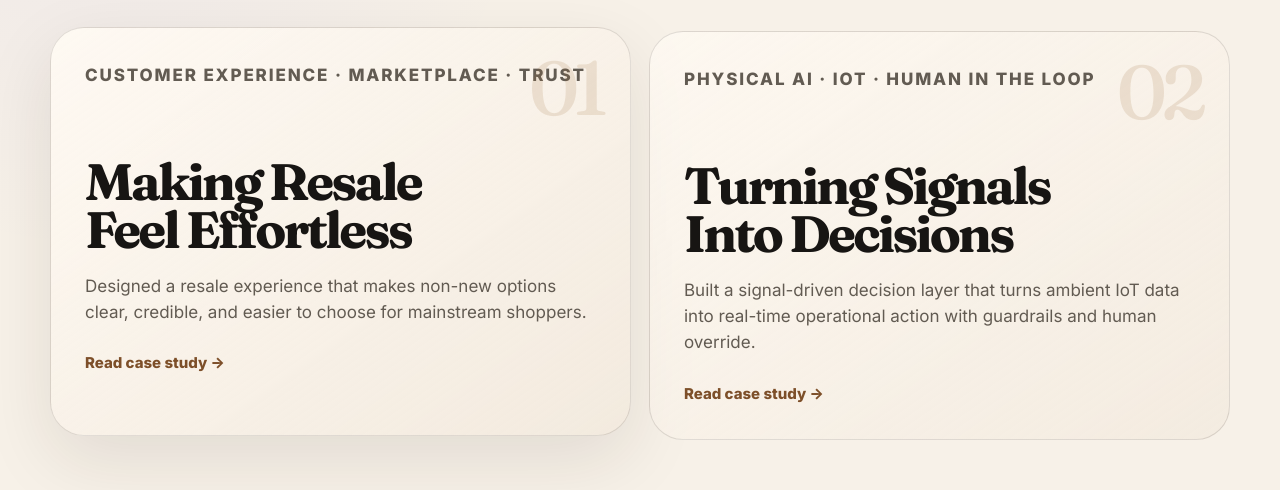
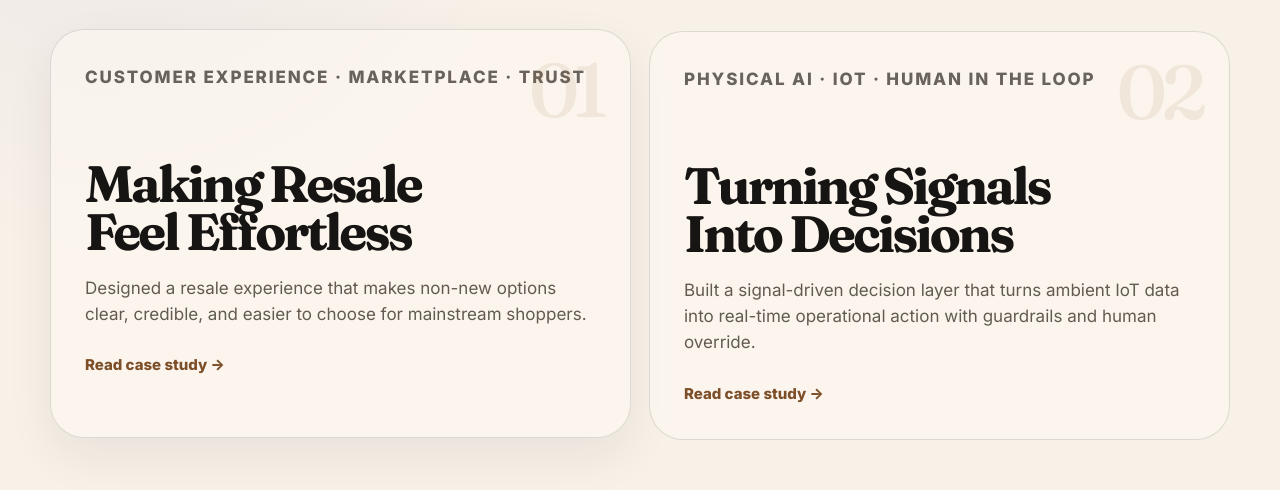
Before and after one commit to srishti-bhandari-product/srishtibhandari.github.io, a plain HTML site: page index.html in a window 1280 px wide. In both pictures the pointer is over the element 340 px from the left and 1770 px from the top of the page. Shown: the part 1535-2025 px from the top of the page. Drawn offline with Linux system fonts and the light colour scheme.

Commit message:
Update style.css

```diff
--- a/style.css
+++ b/style.css
@@ -1716,3 +1716,25 @@ a {
     min-height: auto;
   }
 }
+/* =========================
+   Work cards: lighter, quieter, equal treatment
+   ========================= */
+
+.work-panel,
+.work-panel:hover{
+  background: rgba(255, 250, 243, 0.46) !important;
+  box-shadow: none;
+}
+
+.work-panel:hover{
+  transform: translateY(-2px);
+  box-shadow: 0 18px 48px rgba(44, 33, 24, 0.07);
+}
+
+.work-panel::before{
+  color: rgba(164, 111, 61, 0.11);
+}
+
+.work-panel .meta{
+  color: rgba(64, 58, 50, 0.78);
+}
```
